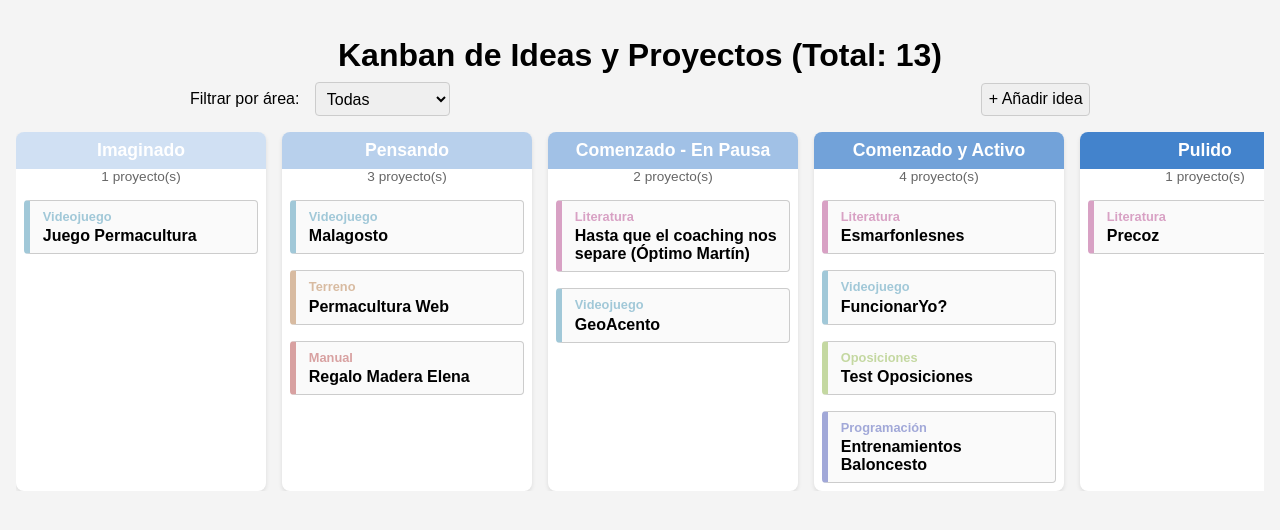
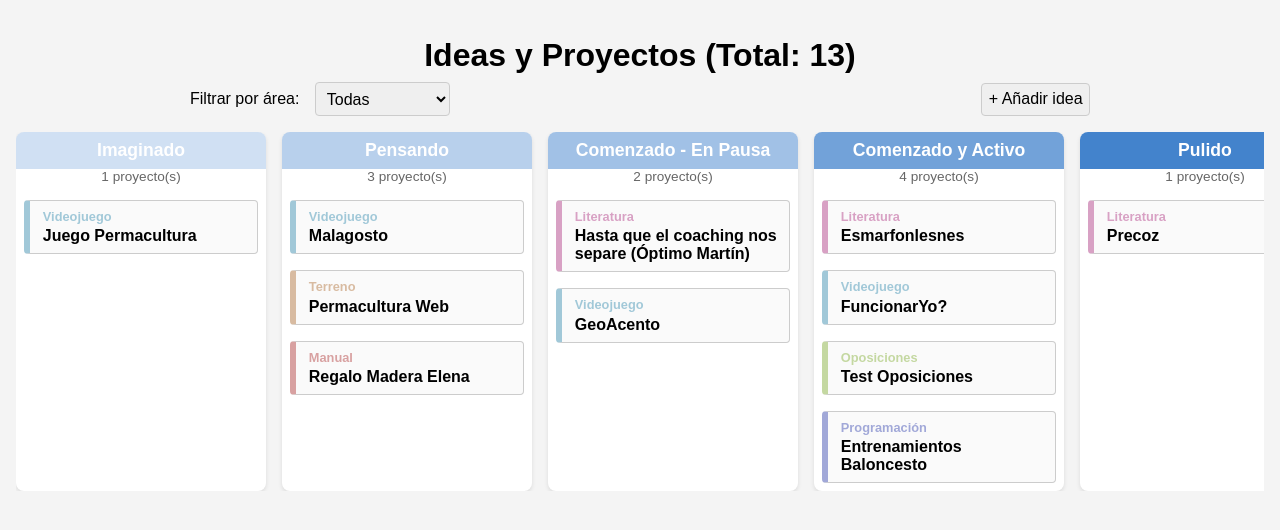
Before and after one commit to angelsima/Organizaci-n, a plain HTML site: page kanban.html in a window 1280 px wide. Drawn offline with Linux system fonts and the light colour scheme.

Commit message:
Update kanban.html

```diff
--- a/kanban.html
+++ b/kanban.html
@@ -403,7 +403,7 @@
         total += tarjetas.length;
         board.appendChild(crearColumna(estado, tarjetas));
       });
-      document.getElementById("mainTitle").textContent = `Kanban de Ideas y Proyectos (Total: ${total})`;
+      document.getElementById("mainTitle").textContent = `Ideas y Proyectos (Total: ${total})`;
     }
 
     function poblarFiltroAreas() {
```
